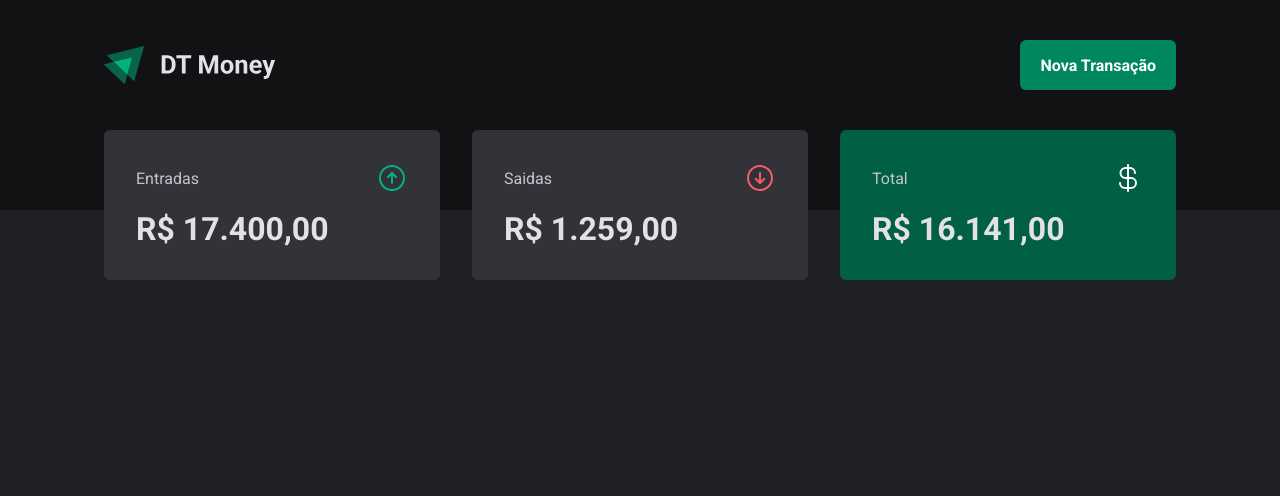
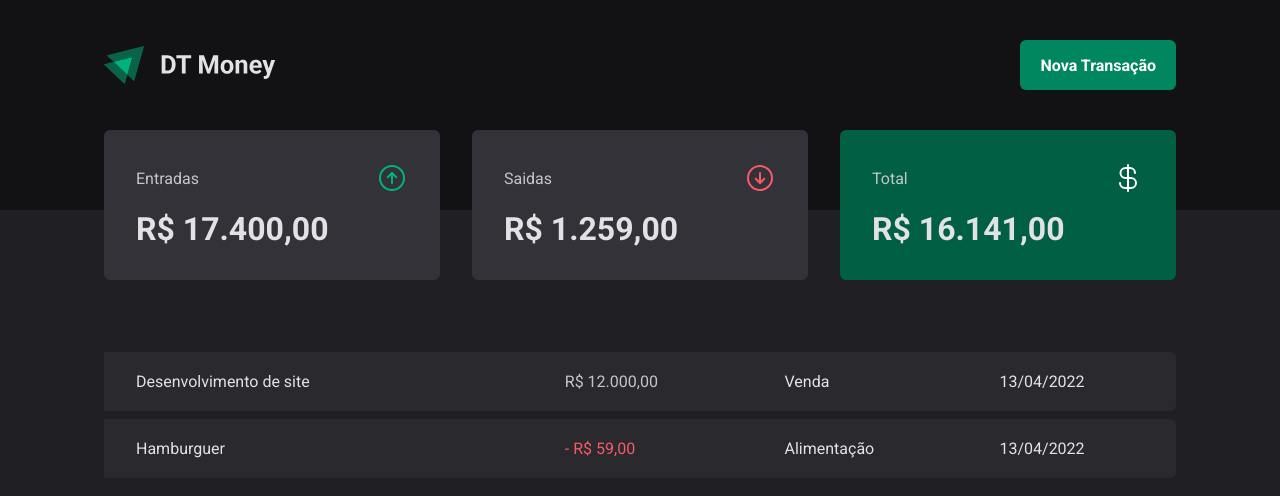
Before and after one commit to GabrielGCJ/p-03-react-js-rocketseat-dt-money, a React (Vite) app: page / in a window 1280 px wide. Shown: the top 496 px of the page. Built offline with nearby package versions, Linux system fonts and the light colour scheme.

Commit message:
feature/add-transaction-table

```diff
--- a/src/pages/Transactions/Transactions.tsx
+++ b/src/pages/Transactions/Transactions.tsx
@@ -1,11 +1,44 @@
 import { Header } from "../../components/Header/Header"
 import { Summary } from "../../components/Summary/Summary"
+import { PriceHighLigth, TransactionsContainer, TransactionsTable } from "./styles"
 
 export const Transactions = ( ) => {
     return(
         <div>
             <Header/>
             <Summary/>
+
+
+
+          <TransactionsContainer>
+          <TransactionsTable>
+                <tbody>
+
+                    <tr>
+                        <td width="40%">Desenvolvimento de site</td>
+                            <td>
+                                <PriceHighLigth variant="income">
+                                    R$ 12.000,00
+                                </PriceHighLigth>
+                            </td>
+                        <td>Venda</td>
+                        <td>13/04/2022</td>
+                    </tr>
+
+                    <tr>
+                        <td width="40%">Hamburguer</td>
+                            <td>
+                                <PriceHighLigth variant="outcome">
+                                    - R$ 59,00
+                                </PriceHighLigth>
+                            </td>
+                        <td>Alimentação</td>
+                        <td>13/04/2022</td>
+                    </tr>
+
+                </tbody>
+            </TransactionsTable>
+          </TransactionsContainer>
         </div>
     )
 }
--- a/src/pages/Transactions/styles.ts
+++ b/src/pages/Transactions/styles.ts
@@ -0,0 +1,40 @@
+import { styled } from "styled-components";
+
+export const TransactionsContainer = styled.main`
+    width: 100%;
+    max-width: 1120px ;
+    margin: 4rem auto 0;
+    padding: 0 1.5rem;
+`
+
+export const TransactionsTable = styled.table`
+width: 100%;
+border-collapse: separate;
+border-spacing: 0 0.5rem;
+/* margin-top: 1.5rem ; */
+
+td{
+    padding: 1.25rem 2rem;
+    background: ${(props) => props.theme["gray-700"]};
+}
+
+&:first-child{
+    border-top-left-radius: 6px;
+    border-bottom-left-radius: 6px;
+}
+
+:last-child{
+    border-top-right-radius: 6px;
+    border-bottom-right-radius: 6px;
+}
+
+`
+
+interface PriceHighLigthProps {
+    variant: 'income' | 'outcome'
+}
+
+export const PriceHighLigth = styled.span<PriceHighLigthProps>`
+
+    color: ${(props) => props.variant === "income" ? props.theme["gray-300"] : props.theme["red-300"]}
+`
```
